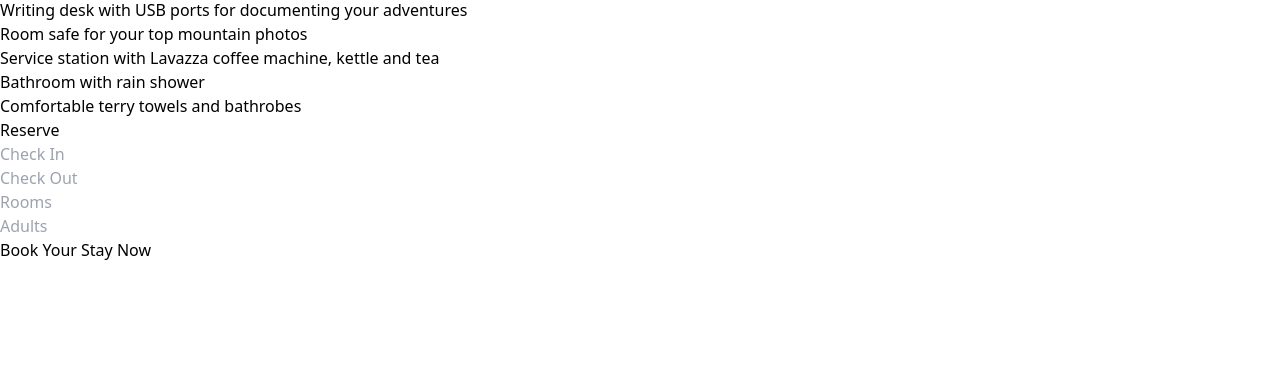
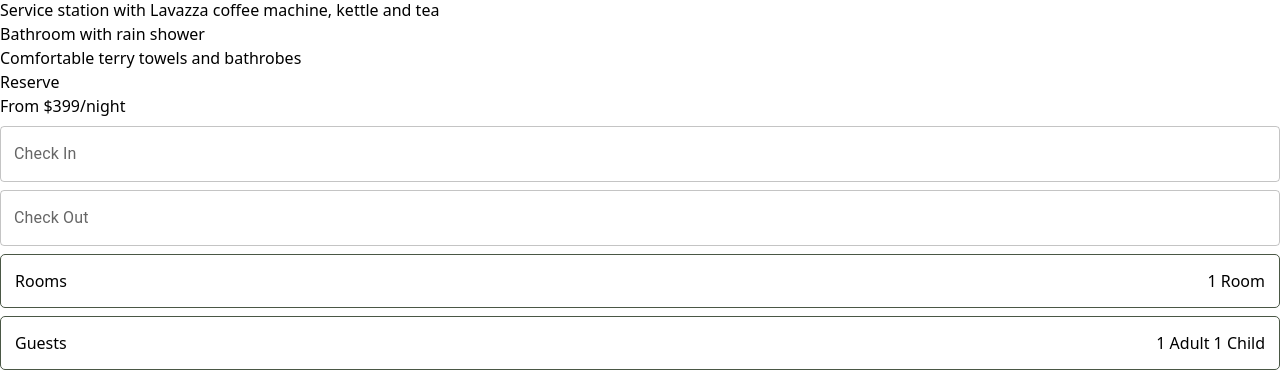
Before and after one commit to Sadi73/hotel-booking-system, a Next.js app: page /room/1 in a window 1280 px wide. Shown: the part 906-1280 px from the top of the page. Before the commit the page ends 1168 px from the top, so only its background shows below. Built offline with nearby package versions, Linux system fonts and the light colour scheme; no server answers.

Commit message:
updated styles

```diff
--- a/src/app/room/[roomId]/page.jsx
+++ b/src/app/room/[roomId]/page.jsx
@@ -1,6 +1,10 @@
 'use client';
 
+import BasicDatePicker from '@/components/MUI/BasicDatePicker/BasicDatePicker';
+import BasicPopover from '@/components/MUI/BasicPopover/BasicPopover';
 import Config from '@/Config';
+import { Form, Formik } from 'formik';
+import moment from 'moment';
 import { use, useEffect, useState } from 'react';
 import { BsTextarea } from "react-icons/bs";
 import { GoPeople } from "react-icons/go";
@@ -23,12 +27,12 @@ const page = ({ params }) => {
     }, []);
 
     return (
-        <div className='w-4/5 mx-auto md:grid grid-cols-12 gap-5 mt-10'>
+        <div className='w-4/5 mx-auto lg:grid grid-cols-12 gap-5 mt-10'>
             <div className='col-span-8'>
                 <h1 className='md:text-xl lg:text-3xl my-3'>{roomDetails?.roomName}</h1>
                 <p>Private Pool / Ocean View / Single Level</p>
 
-                <div className='flex gap-2 sm:gap-5 md:gap-10 my-3'>
+                <div className='flex flex-col md:flex-row gap-2 sm:gap-5 md:gap-10 my-3'>
                     <div className='flex items-center gap-2'>
                         <BsTextarea />
                         <p>{roomDetails?.roomSize} sq m</p>
@@ -95,22 +99,64 @@ const page = ({ params }) => {
                 </div>
             </div>
 
-            <div className='col-span-4 shadow-2xl rounded-xl py-5 px-5 lg:px-10 max-h-80'>
-                <h1>Reserve</h1>
-                <div>
-                    <input type="text" className='border border-[#dabb9c] p-2 w-full mb-2' placeholder='Check In' />
-                </div>
-                <div>
-                    <input type="text" className='border border-[#dabb9c] p-2 w-full mb-2' placeholder='Check Out' />
-                </div>
-                <div>
-                    <input type="text" className='border border-[#dabb9c] p-2 w-full mb-2' placeholder='Rooms' />
-                </div>
-                <div>
-                    <input type="text" className='border border-[#dabb9c] p-2 w-full mb-2' placeholder='Adults' />
+            <div className='col-span-4 shadow-2xl rounded-xl py-5 px-5 lg:px-10 bg-black bg-opacity-30 h-[500px]'>
+                <div className='flex lg:flex-col xl:flex-row justify-between items-center my-5'>
+                    <h1 className='uppercase text-2xl font-mono'>Reserve</h1>
+                    <p>From <span className='font-bold'>$399</span>/night</p>
                 </div>
 
-                <button className='bg-black text-white w-full py-3'>Book Your Stay Now</button>
+                <Formik
+                    initialValues={{
+                        checkInDate: null,
+                        checkOutDate: null,
+                        noOfRooms: 1,
+                        guests: { adult: 1, child: 1 },
+                    }}
+                    onSubmit={(values) => {
+                        console.log('Form submitted with:', values);
+                        // router.push('/room-availability')
+                    }}
+                >
+                    {({ values, setFieldValue }) => (
+                        <Form className='space-y-5'>
+                            {/* Check-in Date */}
+                            <BasicDatePicker
+                                label="Check In"
+                                selectedDate={values.checkInDate ? moment(values.checkInDate) : null}
+                                setSelectedDate={(date) => setFieldValue('checkInDate', moment(date).format('YYYY-MM-DD'))}
+                            />
+
+                            {/* Check-out Date */}
+                            <BasicDatePicker
+                                label="Check Out"
+                                selectedDate={values.checkOutDate ? moment(values.checkOutDate) : null}
+                                setSelectedDate={(date) => setFieldValue('checkOutDate', moment(date).format('YYYY-MM-DD'))}
+                            />
+
+                            {/* Number of Rooms */}
+                            <BasicPopover
+                                label="Rooms"
+                                subLabel={`${values.noOfRooms} Room`}
+                                values={values}
+                                setFieldValue={setFieldValue}
+                            />
+
+                            {/* Guests */}
+                            <BasicPopover
+                                label="Guests"
+                                subLabel={`${values.guests.adult} Adult ${values.guests.child} Child`}
+                                values={values}
+                                setFieldValue={setFieldValue}
+                            />
+
+                            {/* Submit Button */}
+
+                            <button type="submit" className='bg-black text-white w-full py-3'>Book Your Stay Now</button>
+                        </Form>
+                    )}
+                </Formik>
+
+
             </div>
         </div>
     );
--- a/src/components/LandingPageLayout/Accomodation/AccomodationCarousel.jsx
+++ b/src/components/LandingPageLayout/Accomodation/AccomodationCarousel.jsx
@@ -7,6 +7,7 @@ import { Swiper, SwiperSlide } from 'swiper/react';
 // Import Swiper styles
 import 'swiper/css';
 import 'swiper/css/pagination';
+import './carouselStyles.css';
 
 // import required modules
 import { Pagination } from 'swiper/modules';
--- a/src/components/LandingPageLayout/Accomodation/AvailableRoomCard.jsx
+++ b/src/components/LandingPageLayout/Accomodation/AvailableRoomCard.jsx
@@ -27,7 +27,7 @@ const AvailableRoomCard = ({ roomDetails }) => {
                 </div>
                 <p className='my-3'>{roomDetails?.description?.slice(0, 90)}...</p>
 
-                <Link href={`room/${roomDetails?._id}`} className='border-b border-[#ab916c]'>Discover More </Link>
+                <Link href={`room/${roomDetails?._id}`} className='border-b border-[#ab916c] hover:border-0'>Discover More </Link>
             </div>
 
         </div>
--- a/src/components/LandingPageLayout/Accomodation/RoomCard.jsx
+++ b/src/components/LandingPageLayout/Accomodation/RoomCard.jsx
@@ -26,7 +26,7 @@ const RoomCard = ({ roomDetails }) => {
             </div>
             <p className='my-3'>{roomDetails?.description?.slice(0, 90)}...</p>
 
-            <Link href={`room/${roomDetails?._id}`} className='border-b border-[#ab916c]'>Discover More </Link>
+            <Link href={`room/${roomDetails?._id}`} className='border-b border-[#ab916c] hover:border-0'>Discover More </Link>
 
         </div>
     );
--- a/src/components/LandingPageLayout/BookRoomModal/BookRoomModal.jsx
+++ b/src/components/LandingPageLayout/BookRoomModal/BookRoomModal.jsx
@@ -57,7 +57,7 @@ export default function BookRoomModal({ isRoomBookModalVisible, setIsRoomBookMod
                                         }}
                                         onSubmit={(values) => {
                                             console.log('Form submitted with:', values);
-                                            router.push('/room-availability')
+                                            // router.push('/room-availability')
                                         }}
                                     >
                                         {({ values, setFieldValue }) => (
--- a/src/components/LandingPageLayout/Experience/ExperienceRoot.jsx
+++ b/src/components/LandingPageLayout/Experience/ExperienceRoot.jsx
@@ -54,7 +54,7 @@ const ExperienceRoot = () => {
                         <p className='text-3xl'>{facility?.title}</p>
                         <p className='leading-relaxed'>{facility?.description}</p>
                         <div className='flex justify-center'>
-                            <button className='border-b border-[#ab916c]'>Discover More</button>
+                            <button className='border-b border-[#ab916c] hover:border-0'>Discover More</button>
                         </div>
                     </div>
                 ))}
--- a/src/components/MUI/BasicPopover/BasicPopover.jsx
+++ b/src/components/MUI/BasicPopover/BasicPopover.jsx
@@ -41,7 +41,9 @@ const BasicPopover = ({ label, subLabel, values, setFieldValue }) => {
                         <div className='flex justify-between'>
                             <label htmlFor="">Adults</label>
                             <div className='flex gap-5'>
-                                <button onClick={() => {
+                                <button
+                                    disabled={values?.guests?.adult === 1}
+                                    onClick={() => {
                                         const dummyGuests = { ...values?.guests };
                                         dummyGuests.adult = dummyGuests.adult - 1;
                                         setFieldValue('guests', dummyGuests)
@@ -59,7 +61,9 @@ const BasicPopover = ({ label, subLabel, values, setFieldValue }) => {
                         <div className='flex justify-between'>
                             <label htmlFor="">Children</label>
                             <div className='flex gap-5'>
-                                <button onClick={() => {
+                                <button
+                                    disabled={values?.guests?.child === 0}
+                                    onClick={() => {
                                         const dummyGuests = { ...values?.guests };
                                         dummyGuests.child = dummyGuests.child - 1;
                                         setFieldValue('guests', dummyGuests)
@@ -77,7 +81,9 @@ const BasicPopover = ({ label, subLabel, values, setFieldValue }) => {
                         <div className='flex justify-between'>
                             <label htmlFor="">Rooms</label>
                             <div className='flex gap-5'>
-                                <button onClick={() => {
+                                <button
+                                    disabled={values?.noOfRooms === 1}
+                                    onClick={() => {
                                         setFieldValue('noOfRooms', values?.noOfRooms - 1)
                                     }}>-</button>
                                 <span>{values?.noOfRooms}</span>
```
Also changed, not shown: src/components/LandingPageLayout/Accomodation/carouselStyles.css (added, +9 -0 lines), src/components/LandingPageLayout/BannerSection/Banner.jsx (+16 -7 lines), src/assets/banner2.jpg (added). Lines whose indentation alone changed are shown as unchanged.
